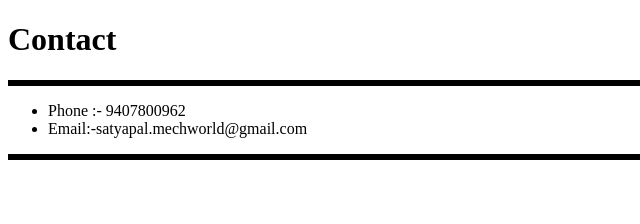
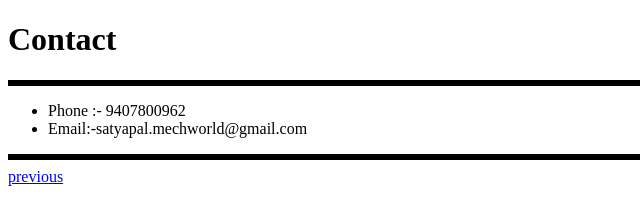
Before and after one commit to yadavsatyapal1999/CV, a plain HTML site: page contact.html in a window 1280 px wide. Shown: the full height of the page, 0-640 px from the left. Drawn offline with Linux system fonts and the light colour scheme.

Commit message:
return to Home Added

```diff
--- a/contact.html
+++ b/contact.html
@@ -12,5 +12,5 @@
       <li>Email:-satyapal.mechworld@gmail.com</li>
     </ul>
    <hr size="6" color="Black">
-
+     <a href="index.html">previous</a>
 </body>
```
